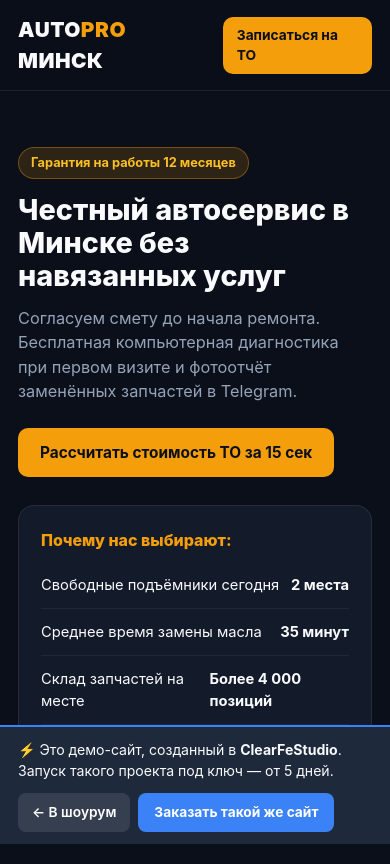
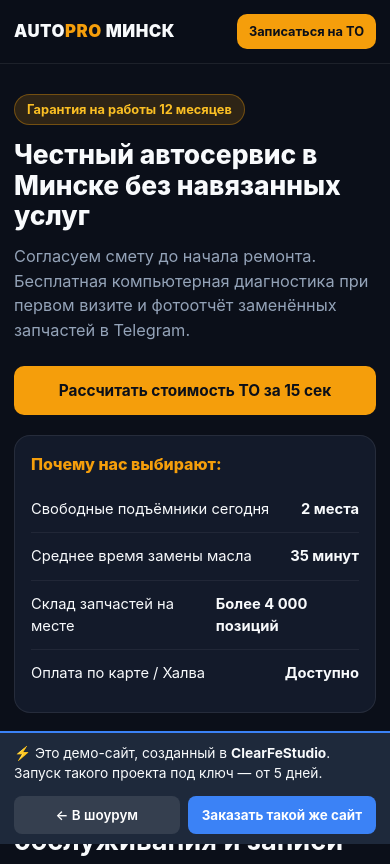
Before and after one commit to filgood09-source/ClearFeStudio, a plain HTML site: page demos/auto.html in a window 390 px wide. Shown: the top 864 px of the page. Drawn offline with Linux system fonts and the light colour scheme.

Commit message:
Add files via upload

```diff
--- a/demos/auto.html
+++ b/demos/auto.html
@@ -8,40 +8,53 @@
     <style>
         :root { --bg: #0b0f19; --card: #131a2a; --text: #f8fafc; --muted: #94a3b8; --accent: #f59e0b; --accent-hover: #d97706; --green: #10b981; }
         * { box-sizing: border-box; margin: 0; padding: 0; font-family: -apple-system, BlinkMacSystemFont, sans-serif; }
-        body { background: var(--bg); color: var(--text); line-height: 1.5; padding-bottom: 84px; }
+        body { background: var(--bg); color: var(--text); line-height: 1.5; padding-bottom: 94px; }
         .container { max-width: 980px; margin: 0 auto; padding: 0 18px; }
-        header { background: rgba(11,15,25,0.92); backdrop-filter: blur(10px); border-bottom: 1px solid rgba(255,255,255,0.08); padding: 14px 0; position: sticky; top: 0; z-index: 20; }
+        header { background: rgba(11,15,25,0.94); backdrop-filter: blur(10px); border-bottom: 1px solid rgba(255,255,255,0.08); padding: 14px 0; position: sticky; top: 0; z-index: 20; }
         .nav { display: flex; justify-content: space-between; align-items: center; gap: 10px; }
-        .brand { font-size: 1.3rem; font-weight: 900; letter-spacing: 0.5px; }
+        .brand { font-size: 1.3rem; font-weight: 900; letter-spacing: 0.5px; white-space: nowrap; }
         .brand span { color: var(--accent); }
         .nav-info { display: flex; align-items: center; gap: 16px; font-size: 0.9rem; }
         .badge { display: inline-block; background: rgba(245,158,11,0.15); color: #fbbf24; border: 1px solid rgba(245,158,11,0.35); padding: 5px 12px; border-radius: 99px; font-size: 0.8rem; font-weight: 700; margin-bottom: 14px; }
-        .hero { padding: 56px 0 44px; display: grid; grid-template-columns: 1.2fr 0.8fr; gap: 28px; align-items: center; }
-        .hero h1 { font-size: 2.3rem; font-weight: 800; line-height: 1.15; margin-bottom: 14px; }
+        .hero { padding: 52px 0 42px; display: grid; grid-template-columns: 1.2fr 0.8fr; gap: 28px; align-items: center; }
+        .hero h1 { font-size: 2.25rem; font-weight: 800; line-height: 1.15; margin-bottom: 14px; }
         .hero p { color: var(--muted); font-size: 1.02rem; margin-bottom: 24px; }
         .btn { display: inline-block; padding: 13px 22px; border-radius: 10px; font-weight: 700; text-decoration: none; cursor: pointer; border: none; font-size: 0.96rem; transition: 0.2s; }
         .btn-accent { background: var(--accent); color: #0b0f19; }
         .btn-accent:hover { background: var(--accent-hover); }
+        .nav-cta { padding: 9px 16px; font-size: 0.86rem; white-space: nowrap; }
         .hero-box { background: var(--card); border: 1px solid rgba(255,255,255,0.08); border-radius: 16px; padding: 22px; }
-        .hero-stat { display: flex; justify-content: space-between; padding: 12px 0; border-bottom: 1px solid rgba(255,255,255,0.06); font-size: 0.92rem; }
+        .hero-stat { display: flex; justify-content: space-between; gap: 12px; padding: 12px 0; border-bottom: 1px solid rgba(255,255,255,0.06); font-size: 0.92rem; }
         .hero-stat:last-child { border-bottom: none; }
         .section { padding: 40px 0; border-top: 1px solid rgba(255,255,255,0.06); }
         .section h2 { font-size: 1.7rem; margin-bottom: 8px; }
         .section-sub { color: var(--muted); margin-bottom: 24px; font-size: 0.95rem; }
         .calc-grid { display: grid; grid-template-columns: 1.2fr 0.8fr; gap: 20px; }
         .calc-card { background: var(--card); border-radius: 16px; padding: 22px; border: 1px solid rgba(255,255,255,0.08); }
-        .srv-check { display: flex; justify-content: space-between; align-items: center; padding: 12px; background: var(--bg); border-radius: 10px; margin-bottom: 10px; cursor: pointer; border: 1px solid rgba(255,255,255,0.06); }
-        .srv-check input { width: 18px; height: 18px; accent-color: var(--accent); margin-right: 10px; }
+        .srv-check { display: flex; justify-content: space-between; align-items: center; gap: 10px; padding: 12px; background: var(--bg); border-radius: 10px; margin-bottom: 10px; cursor: pointer; border: 1px solid rgba(255,255,255,0.06); }
+        .srv-check input { width: 18px; height: 18px; accent-color: var(--accent); margin-right: 10px; flex-shrink: 0; }
         .srv-left { display: flex; align-items: center; font-size: 0.92rem; font-weight: 500; }
         .srv-price { color: var(--accent); font-weight: 700; font-size: 0.9rem; white-space: nowrap; }
         .input { width: 100%; background: var(--bg); border: 1px solid rgba(255,255,255,0.14); color: var(--text); padding: 12px; border-radius: 10px; margin-bottom: 12px; font-size: 0.92rem; }
         .total-sum { font-size: 1.8rem; font-weight: 900; color: var(--green); margin: 8px 0 16px; }
         .demo-banner { position: fixed; bottom: 0; left: 0; right: 0; background: #1e293b; border-top: 2px solid #3b82f6; padding: 12px 18px; z-index: 50; display: flex; justify-content: space-between; align-items: center; gap: 12px; flex-wrap: wrap; }
-        .demo-banner-text { font-size: 0.88rem; color: #f8fafc; }
+        .demo-banner-text { font-size: 0.86rem; color: #f8fafc; }
         .demo-banner-btns { display: flex; gap: 8px; }
-        .btn-studio { background: #3b82f6; color: #fff; padding: 9px 16px; border-radius: 8px; text-decoration: none; font-weight: 700; font-size: 0.86rem; }
-        .btn-back { background: rgba(255,255,255,0.1); color: #fff; padding: 9px 14px; border-radius: 8px; text-decoration: none; font-weight: 600; font-size: 0.86rem; }
-        @media (max-width: 720px) { .hero, .calc-grid { grid-template-columns: 1fr; } .hero h1 { font-size: 1.8rem; } .nav-info span { display: none; } }
+        .btn-studio { background: #3b82f6; color: #fff; padding: 9px 14px; border-radius: 8px; text-decoration: none; font-weight: 700; font-size: 0.84rem; white-space: nowrap; }
+        .btn-back { background: rgba(255,255,255,0.1); color: #fff; padding: 9px 12px; border-radius: 8px; text-decoration: none; font-weight: 600; font-size: 0.84rem; white-space: nowrap; }
+        @media (max-width: 720px) {
+            .container { padding: 0 14px; }
+            .hero, .calc-grid { grid-template-columns: 1fr; }
+            .hero { padding: 30px 0 26px; gap: 20px; }
+            .hero h1 { font-size: 1.65rem; }
+            .brand { font-size: 1.05rem; }
+            .nav-info span { display: none; }
+            .nav-cta { padding: 8px 12px; font-size: 0.8rem; }
+            .hero-box, .calc-card { padding: 16px; }
+            .demo-banner { padding: 10px 14px; }
+            .demo-banner-btns { width: 100%; }
+            .demo-banner-btns a { flex: 1; text-align: center; }
+        }
     </style>
 </head>
 <body>
@@ -50,7 +63,7 @@
             <div class="brand">AUTO<span>PRO</span> МИНСК</div>
             <div class="nav-info">
                 <span style="color: var(--muted);">ул. Тимирязева, 65 • 09:00–21:00</span>
-                <a href="#calc" class="btn btn-accent" style="padding: 8px 14px; font-size: 0.86rem;">Записаться на ТО</a>
+                <a href="#calc" class="btn btn-accent nav-cta">Записаться на ТО</a>
             </div>
         </div>
     </header>
@@ -61,7 +74,7 @@
                 <div class="badge">Гарантия на работы 12 месяцев</div>
                 <h1>Честный автосервис в Минске без навязанных услуг</h1>
                 <p>Согласуем смету до начала ремонта. Бесплатная компьютерная диагностика при первом визите и фотоотчёт заменённых запчастей в Telegram.</p>
-                <a href="#calc" class="btn btn-accent">Рассчитать стоимость ТО за 15 сек</a>
+                <a href="#calc" class="btn btn-accent" style="width: 100%; text-align: center;">Рассчитать стоимость ТО за 15 сек</a>
             </div>
             <div class="hero-box">
                 <div style="font-weight: 800; margin-bottom: 10px; color: var(--accent);">Почему нас выбирают:</div>
--- a/style.css
+++ b/style.css
@@ -17,7 +17,7 @@ header { border-bottom: 1px solid rgba(255,255,255,0.08); padding: 14px 0; posit
 .hero h1 { font-size: 2.45rem; font-weight: 800; margin-bottom: 16px; line-height: 1.18; }
 .hero p { color: var(--muted); max-width: 600px; margin: 0 auto 28px; font-size: 1.05rem; }
 .btn-group { display: flex; gap: 12px; justify-content: center; flex-wrap: wrap; }
-.btn { padding: 14px 24px; border-radius: 12px; font-weight: 600; text-decoration: none; cursor: pointer; border: none; font-size: 1rem; transition: 0.2s; }
+.btn { display: inline-block; padding: 14px 24px; border-radius: 12px; font-weight: 600; text-decoration: none; cursor: pointer; border: none; font-size: 1rem; transition: 0.2s; }
 .btn-primary { background: var(--primary); color: #fff; box-shadow: 0 8px 20px rgba(59,130,246,0.28); }
 .btn-primary:hover { background: #2563eb; transform: translateY(-1px); }
 .btn-secondary { background: var(--card); color: var(--text); border: 1px solid rgba(255,255,255,0.1); }
@@ -62,12 +62,6 @@ header { border-bottom: 1px solid rgba(255,255,255,0.08); padding: 14px 0; posit
 .demo-srv-price { font-size: 0.9rem; font-weight: 800; color: #10b981; }
 .demo-toast { display: none; margin-top: 14px; background: rgba(16,185,129,0.2); border: 1px solid #10b981; padding: 10px 14px; border-radius: 10px; font-size: 0.85rem; font-weight: 600; }
 .mockup-stats { margin-top: 20px; padding-top: 14px; border-top: 1px solid rgba(128,128,128,0.2); display: flex; gap: 16px; flex-wrap: wrap; font-size: 0.85rem; }
-.mockup-body.old-style { background: #e2e8f0 !important; color: #334155 !important; font-family: "Times New Roman", serif; }
-.mockup-body.old-style .mockup-title { font-size: 1.2rem; font-family: "Times New Roman", serif; text-decoration: underline; }
-.mockup-body.old-style .mockup-cta { background: #cbd5e1 !important; color: #1e293b !important; border: 2px outset #94a3b8; border-radius: 0; font-weight: 400; padding: 6px 12px; }
-.mockup-body.old-style .demo-srv-card { border-radius: 0; background: #f1f5f9; border: 1px solid #94a3b8; }
-.mockup-body.old-style .demo-srv-price { color: #475569; }
-.mockup-body.old-style .demo-toast { background: #fef2f2; border-color: #ef4444; color: #991b1b; border-radius: 0; font-family: sans-serif; }
 .steps-grid { display: grid; grid-template-columns: repeat(auto-fit, minmax(210px, 1fr)); gap: 14px; }
 .step-card { background: var(--card); padding: 20px; border-radius: 16px; border: 1px solid rgba(255,255,255,0.08); }
 .icon-box { width: 40px; height: 40px; border-radius: 10px; background: rgba(59,130,246,0.15); color: #60a5fa; display: flex; align-items: center; justify-content: center; margin-bottom: 12px; }
```
Also changed, not shown: showroom.html (+29 -17 lines).
